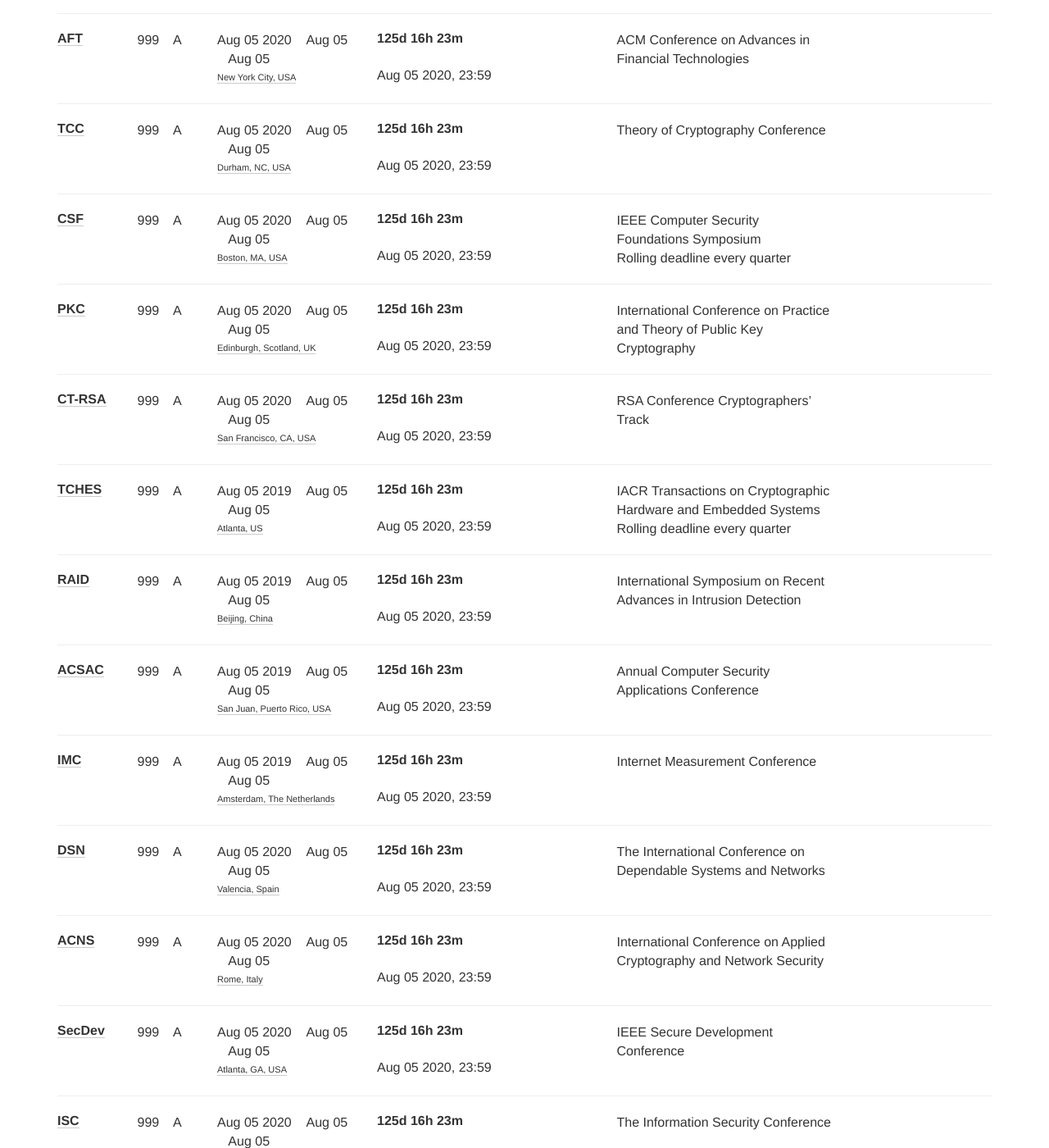
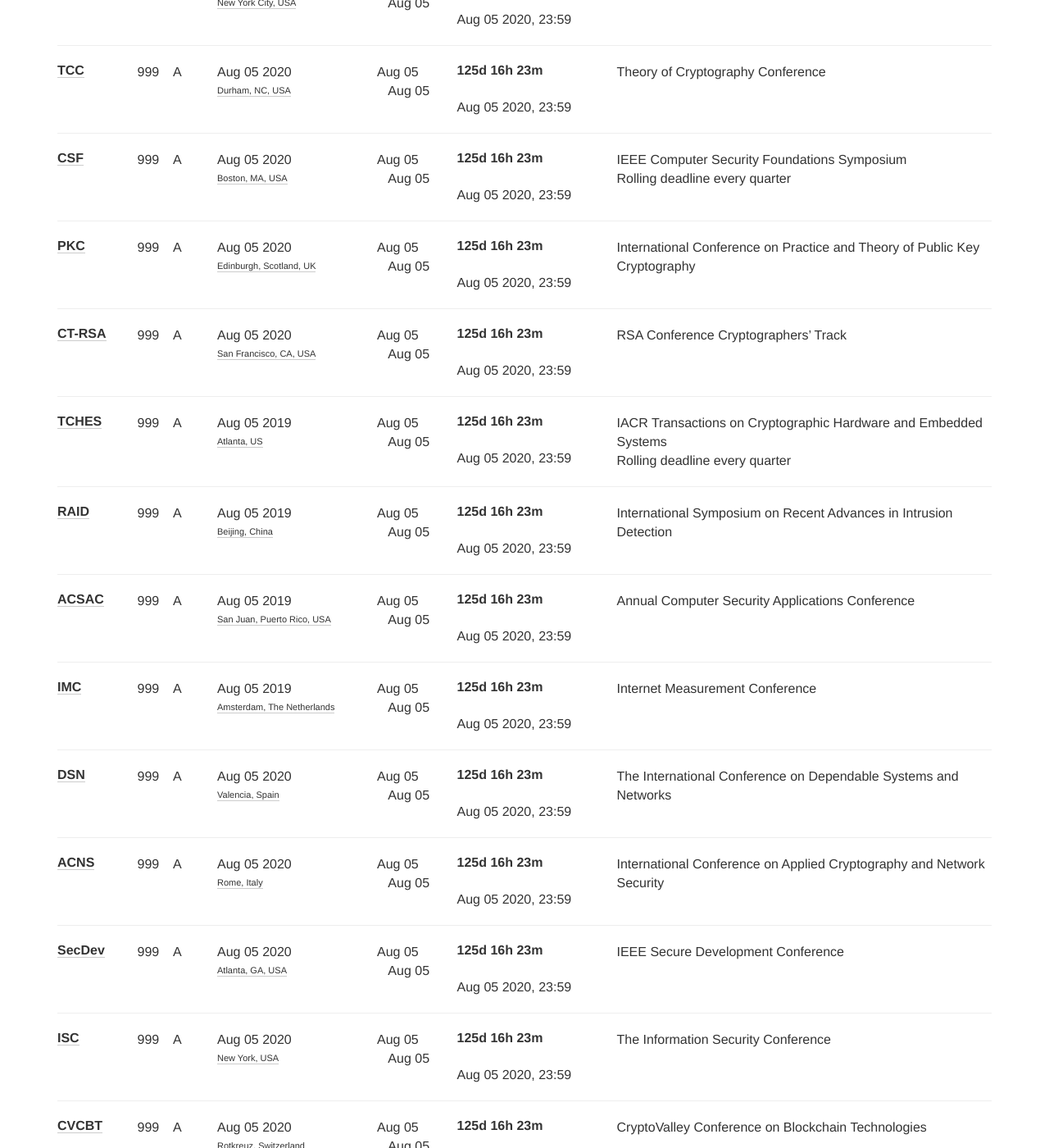
Before and after one commit to jianghaizhi/conference, a Jekyll site: the page built from index.html, in a window 1280 px wide and 1400 px high, scrolled down 1925 px. Shown: the whole window at 82% size. Built offline with Jekyll 4.4.1, drawn with Linux system fonts in a browser that asks for light colours; nearby versions of some CDN libraries; comment, search, counter and statistics services are not loaded; some of the changed text lies outside the part shown.

Commit message:
Update index.html

```diff
--- a/index.html
+++ b/index.html
@@ -62,17 +62,21 @@
               </div>
             <div class="col-xs-12 col-md-2">
                 <div class="meta">
-                 Aug 05 {{conf.year}} &nbsp;&nbsp;&nbsp;Aug 05 &nbsp;&nbsp;&nbsp;Aug 05 {% if conf.place %}<br>
+                 Aug 05 {{conf.year}} {% if conf.place %}<br>
                   <a target="black" href="http://maps.google.com/?q={{conf.place}}"><font style="font-size:11px;">{{conf.place}}</font></a>{% endif %}<br>
                 </div>
               </div>
 
-              <div class="col-xs-12 col-md-3">
+            <div class="col-xs-12 col-md-1">
+                Aug 05 &nbsp;&nbsp;&nbsp;Aug 05
+              </div>
+
+              <div class="col-xs-12 col-md-2">
                 <h2>125d 16h 23m</h2><br>
                 Aug 05 2020, 23:59
               </div>
 
-              <div class="col-xs-12 col-md-3">
+              <div class="col-xs-12 col-md-5">
                 <div class="meta">
                   {{ conf.description }}<br>
                   {{ conf.comment }}
```
